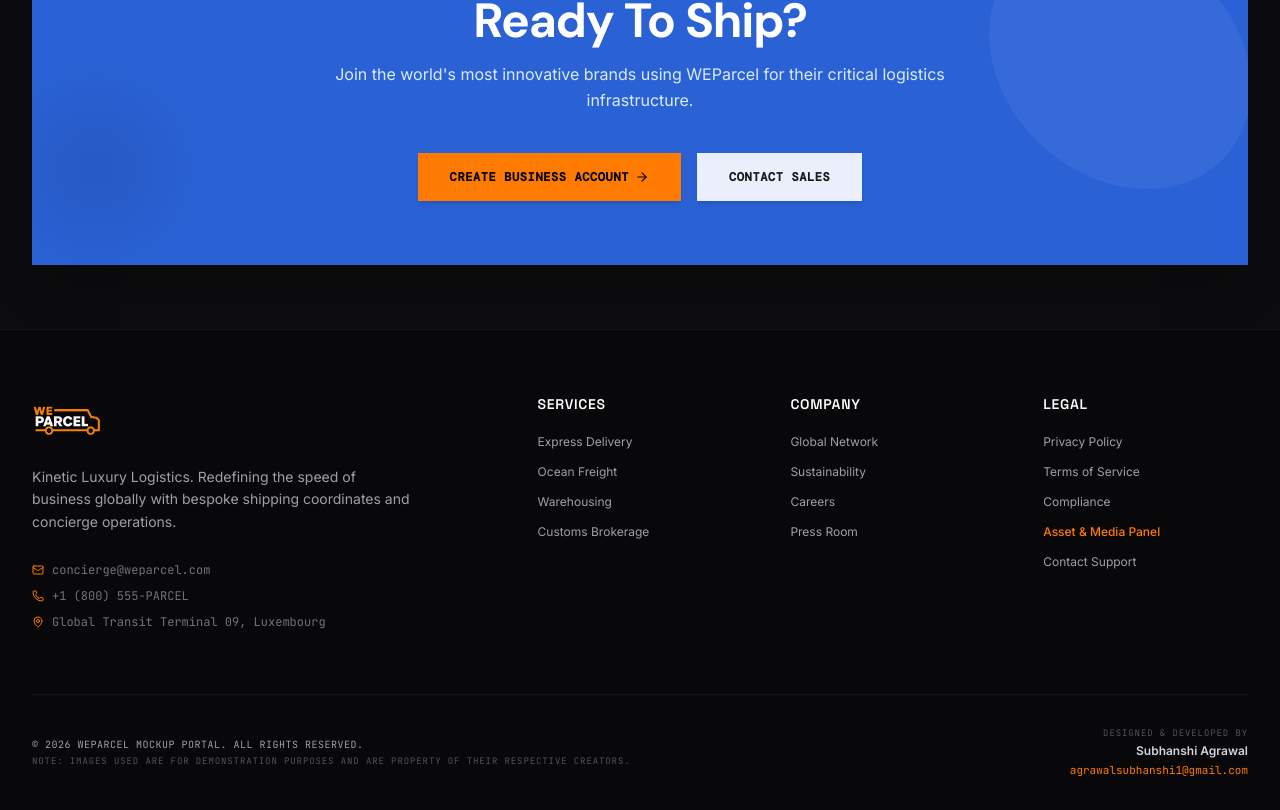
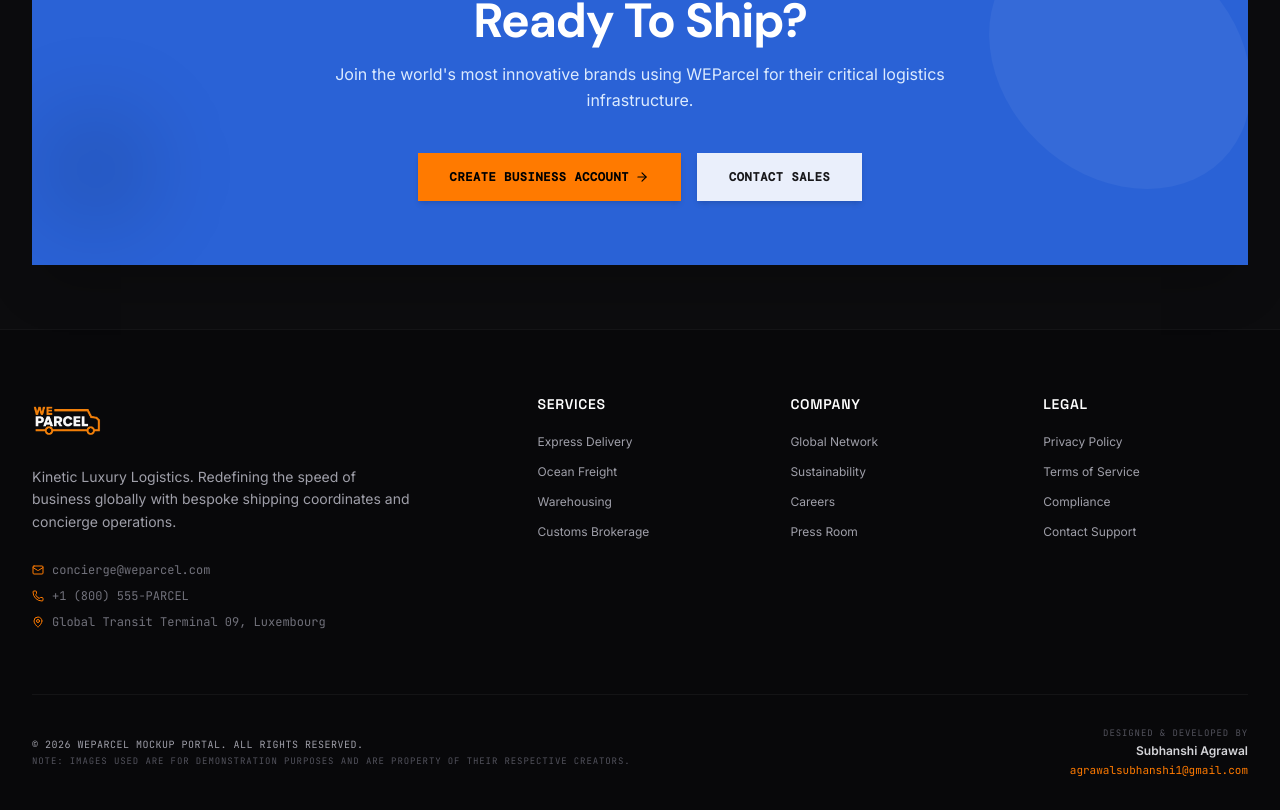
Before and after one commit to subhanshiii/weparcel, a React (Vite) app: page / in a window 1280 px wide. Shown: the part 2924-3734 px from the top of the page. Built offline with nearby package versions, Linux system fonts and the light colour scheme.

Commit message:
Remove redundant Asset & Media Panel from footer

```diff
--- a/src/components/Footer.tsx
+++ b/src/components/Footer.tsx
@@ -155,14 +155,6 @@ export default function Footer({ setActivePage }: FooterProps) {
               </li>
               <li>
                <button
-                  onClick={() => handleNav('assets')}
-                  className="hover:text-brand-orange text-left hover:translate-x-1 transition-all duration-200 text-brand-orange font-medium"
-                >
-                  Asset & Media Panel
-                </button>
-              </li>
-              <li>
-                <button
                  onClick={() => handleNav('support')}
                  className="hover:text-brand-orange text-left hover:translate-x-1 transition-all duration-200"
                >
```
Lines whose indentation alone changed are shown as unchanged.
